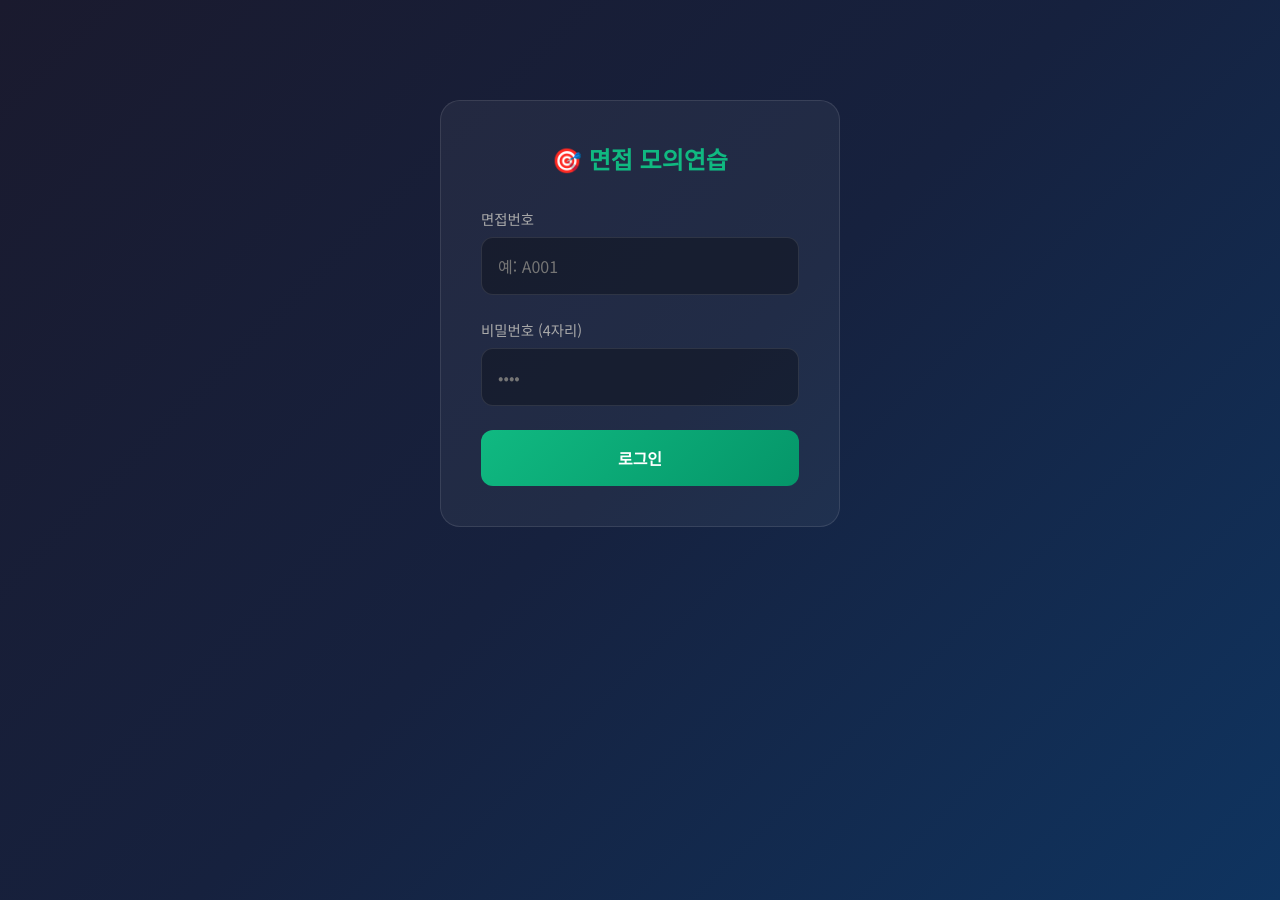
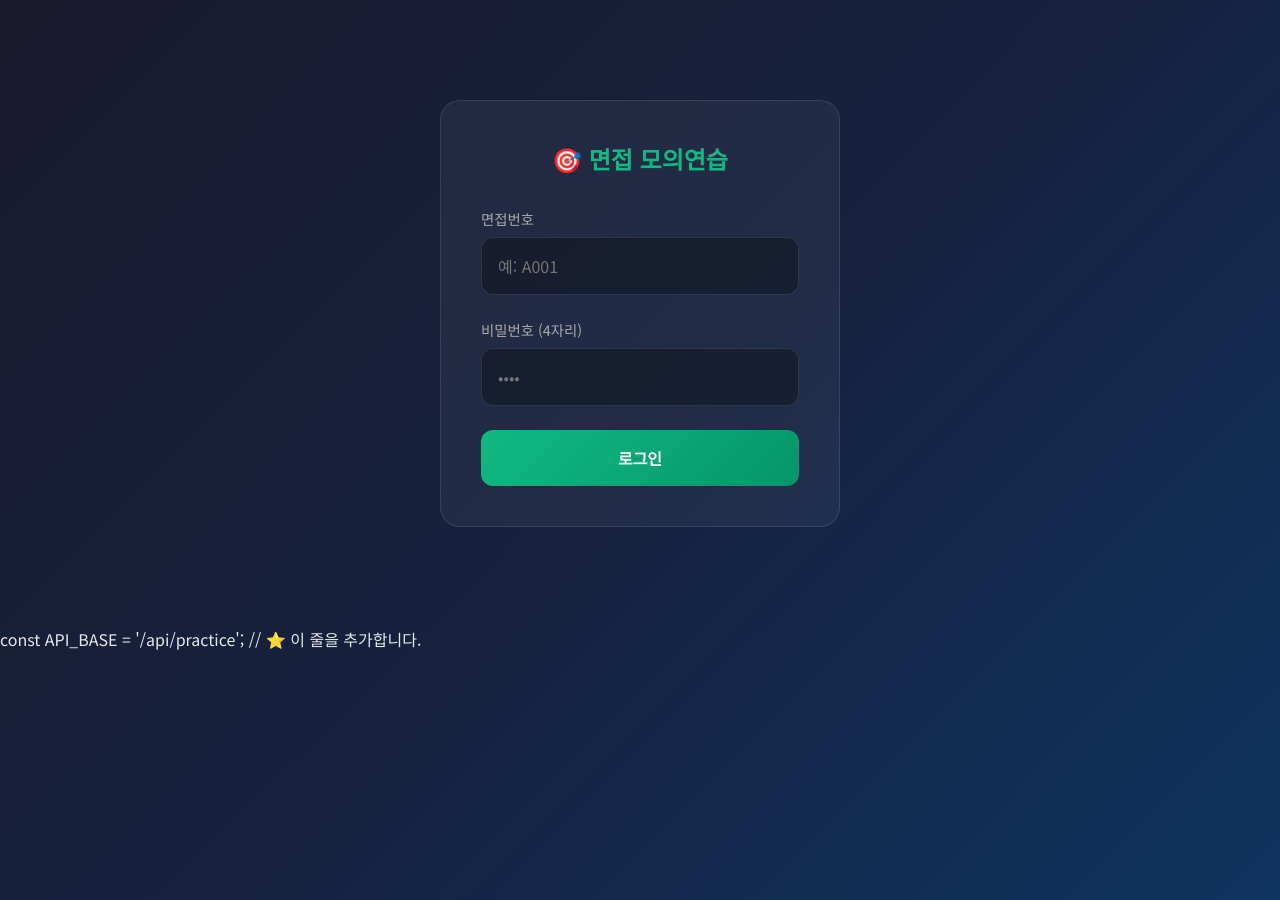
Before and after one commit to eunpyung2010-netizen/pre_interview, a website: page index.html in a window 1280 px wide. Drawn offline with nearby package versions, Linux system fonts and the light colour scheme.

Commit message:
Update index.html

```diff
--- a/index.html
+++ b/index.html
@@ -455,7 +455,7 @@
     </div>
   </div>
 </div>
-
+const API_BASE = '/api/practice'; // ⭐ 이 줄을 추가합니다.
 <script>
 // ==================== 상태 관리 ====================
 let currentUser = null;
```
